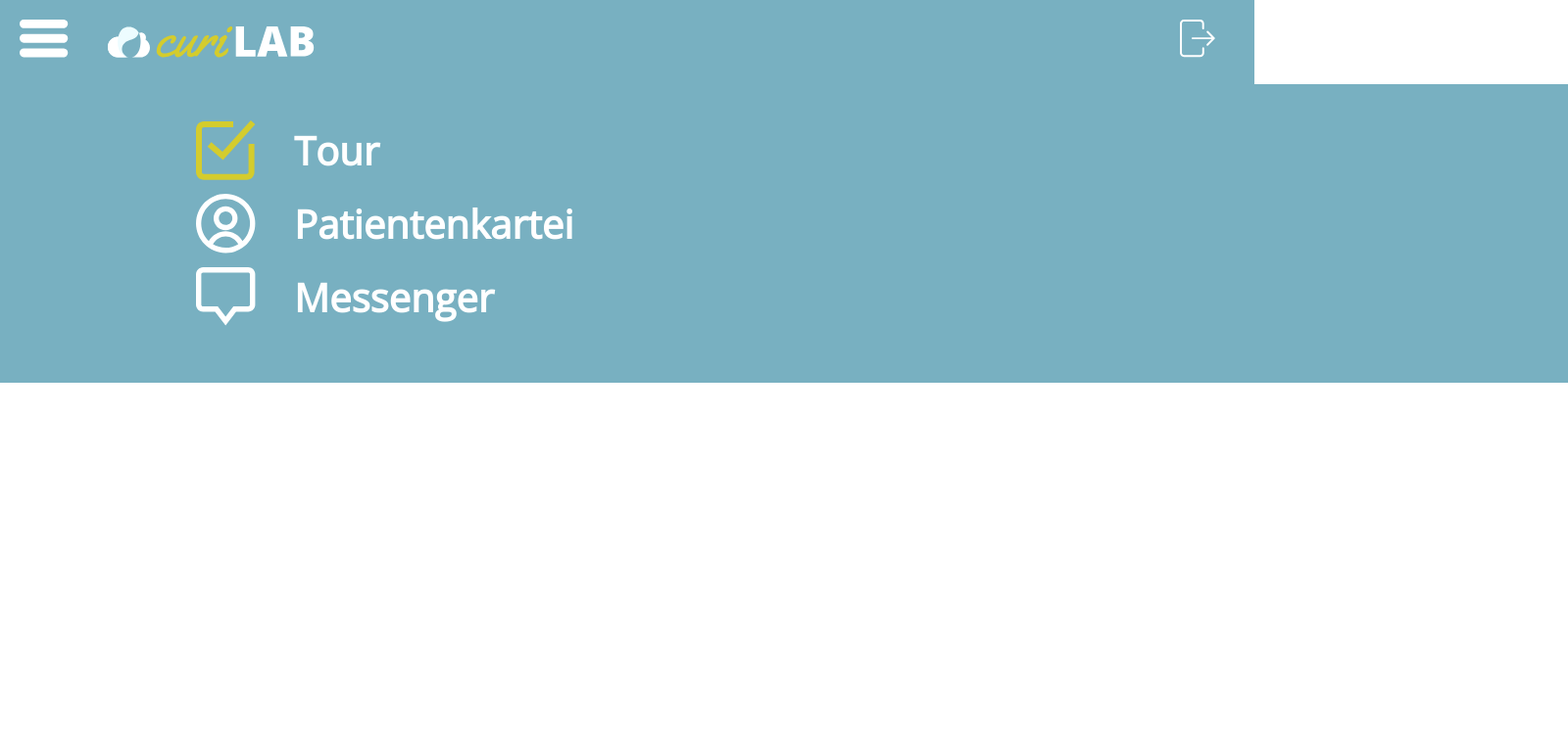
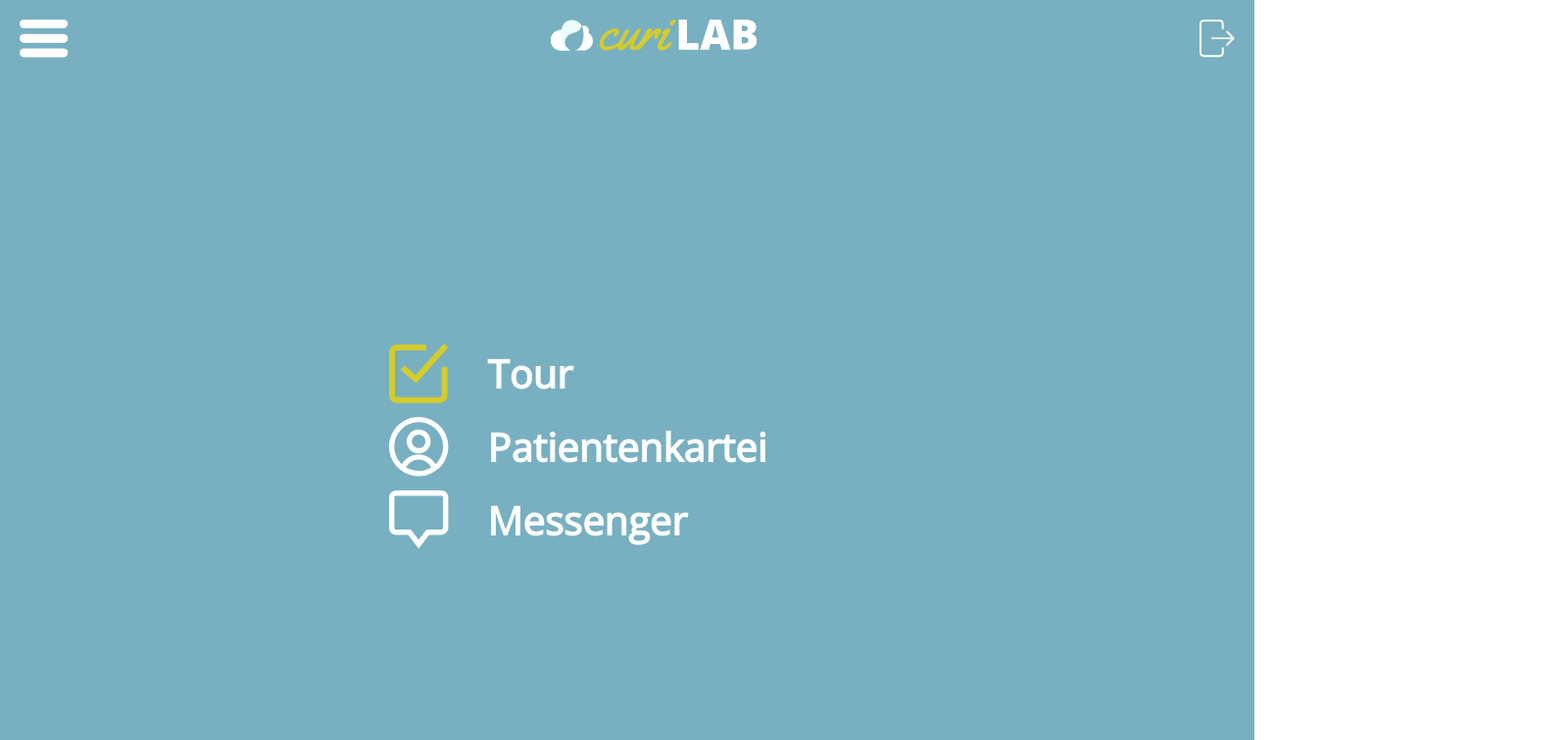
Before and after one commit to Captain-Pancake/curi-LAB, an Angular app: page /dashboard in a window 1280 px wide. Shown: the top 756 px of the page at 98% size, 1600 px wide, since content can reach past the window. Built offline with nearby package versions, Linux system fonts and the light colour scheme.

Commit message:
Dashboard styling

```diff
--- a/src/app/app.component.css
+++ b/src/app/app.component.css
@@ -1,46 +1,49 @@
 @import url('https://fonts.googleapis.com/css?family=Open Sans');
-.main{
-  display:grid;
+.main {
+  display: grid;
   grid-template-rows: 1fr auto;
-  font-face:Source Sans Pro;
-  font-size:24px;
-min-width: 100% ;
-min-height: 100%;
+  font-face: Source Sans Pro;
+  font-size: 24px;
+  min-width: 100vw;
+  min-height: 100vh;
 }
 
-.navigation{
-    min-width: 100%;
-    min-height: 100%;
+.navigation {
+  min-width: 100vw;
+  min-height: 14vh;
+  background-color: #78B0C1;
 }
 
-.routing-panel{
+.routing-panel {
   grid-row: 2;
-  min-width: 100%;
-  min-height: 100%;
+  min-width: 100vw;
+  min-height: 86vh;
 }
 
-.logo{
+.logo {
   margin-left: 20px;
- max-height: 50px;
+  max-height: 50px;
 }
 
-.menubar{
+.menubar {
   padding: 20px;
-  display:block;
+  display: flex;
+  justify-content: space-between;
   background-color: #78B0C1;
 }
-.main{
+
+.main {
   width: 100%;
 }
-.logo{
+
+.logo {
   display: inline-block;
 }
-.logout{
-  display: inline-block;
-  position: absolute;
+
+.logout {
   right: 20px;
 }
 
-.logoutpanel{
-  text-align:right;
+.logoutpanel {
+  text-align: right;
 }
--- a/src/app/app.component.html
+++ b/src/app/app.component.html
@@ -1,7 +1,9 @@
 <div class='main'>
   <div class='navigation'>
     <div class="menubar">
+      <div>
     <img src="../../assets/Icons/noun_936869_cc@3x.png" routerLink="/dashboard" routerLinkActive="active">
+</div>
     <div class="logo">
       <div>
         <img src="../../assets/Icons/Logo.png" class="logo">
--- a/src/app/dashboard/dashboard.component.css
+++ b/src/app/dashboard/dashboard.component.css
@@ -19,17 +19,14 @@ img{
 }
 
 .dashboard{
-  display: block;
  background-color: #78B0C1;
- min-width: 100%;
- height: 100%;
- padding: 20px;
- padding-left: 300px;
+ min-height: 86vh;
+ display: grid;
+
 }
 
 .middle{
-  padding-top: 20px;
-  grid-column: 2;
+margin:auto;
 }
 
 
```
